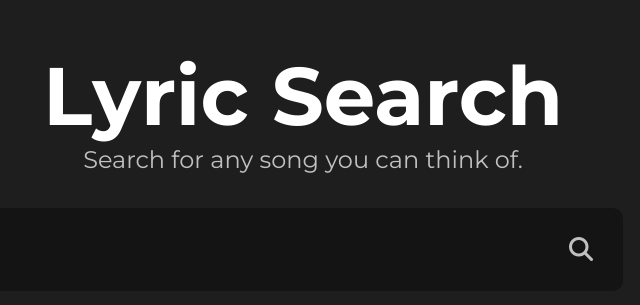
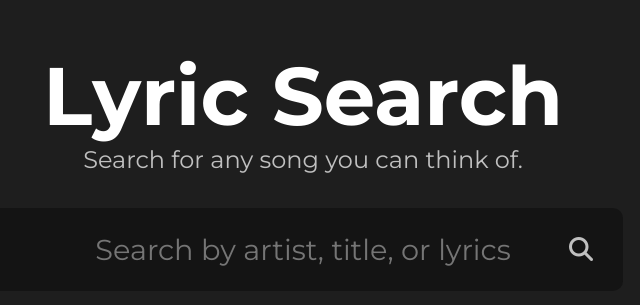
Before and after one commit to rlharsh/lyrics-search, a React (Vite) app: page / in a window 1280 px wide. Shown: the part 227-532 px from the top of the page, without its empty margins (337-977 px from the left). Built offline with nearby package versions, Linux system fonts and the light colour scheme.

Commit message:
Updated placeholder

```diff
--- a/src/Pages/Home/Home.jsx
+++ b/src/Pages/Home/Home.jsx
@@ -17,7 +17,7 @@ const Home = () => {
             <h1>Lyric Search</h1>
             <p>Search for any song you can think of.</p>
             <div className="search">
-                <input type="text" onKeyDown={(e) => {
+                <input type="text" placeholder='Search by artist, title, or lyrics' onKeyDown={(e) => {
                     if (e.key === 'Enter') {
                         setSearch(e.target.value);
                         doSearch();
```
